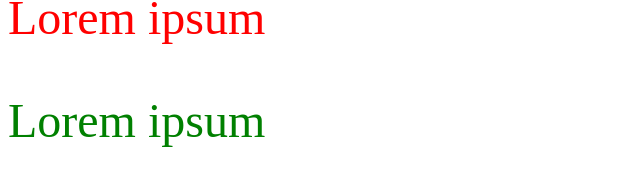
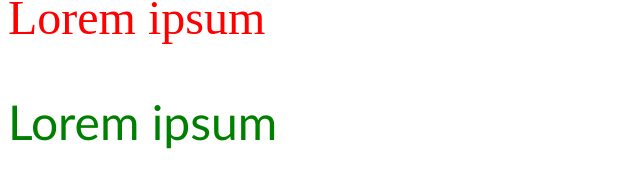
Before and after one commit to zopaj63/z06_selectors1, a plain HTML site: page index.html in a window 1280 px wide. Shown: the part 521-708 px from the top of the page, without its empty margins (0-640 px from the left). Drawn offline with Linux system fonts and the light colour scheme.

Commit message:
Update style.css

```diff
--- a/style.css
+++ b/style.css
@@ -6,3 +6,5 @@
 .color-green{color: green}
 
 p.color-blue.font-size2{text-shadow: 2px 2px 2px violet;}
+
+p.font-size3.color-green{font-family: 'Gill Sans', 'Gill Sans MT', Calibri, 'Trebuchet MS', sans-serif;}
```
